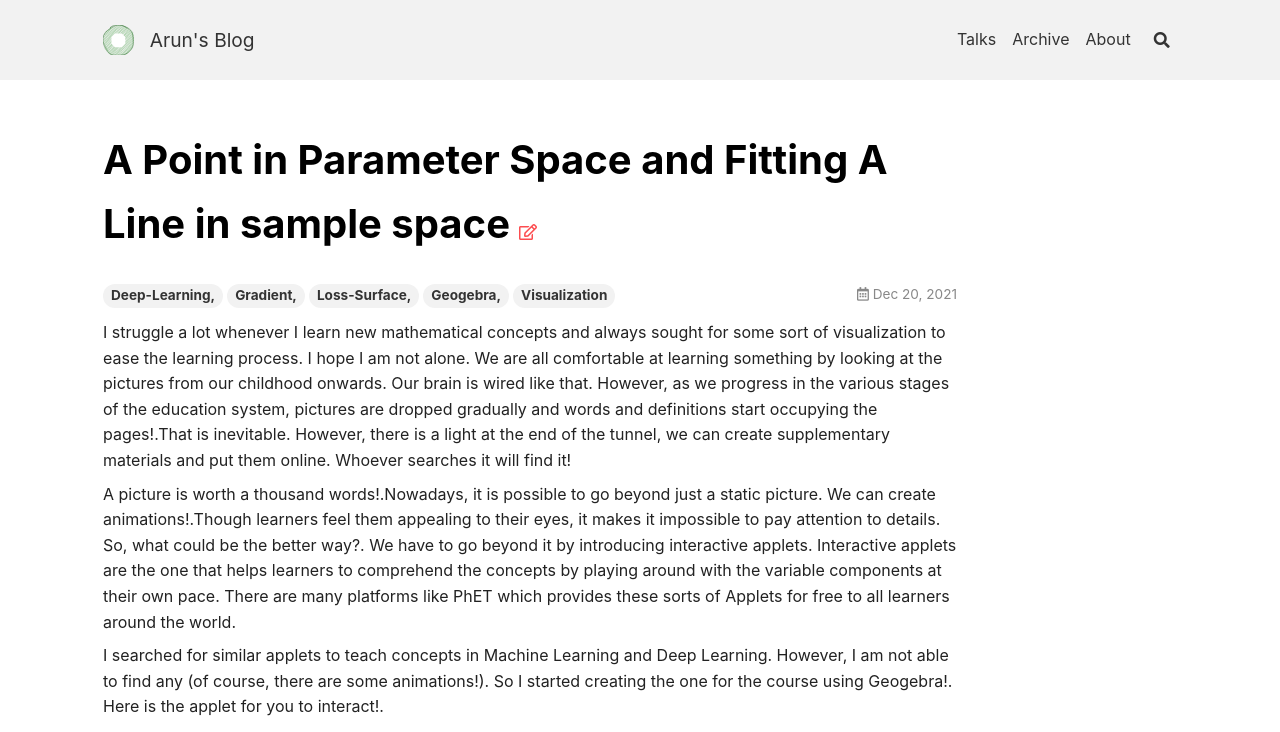
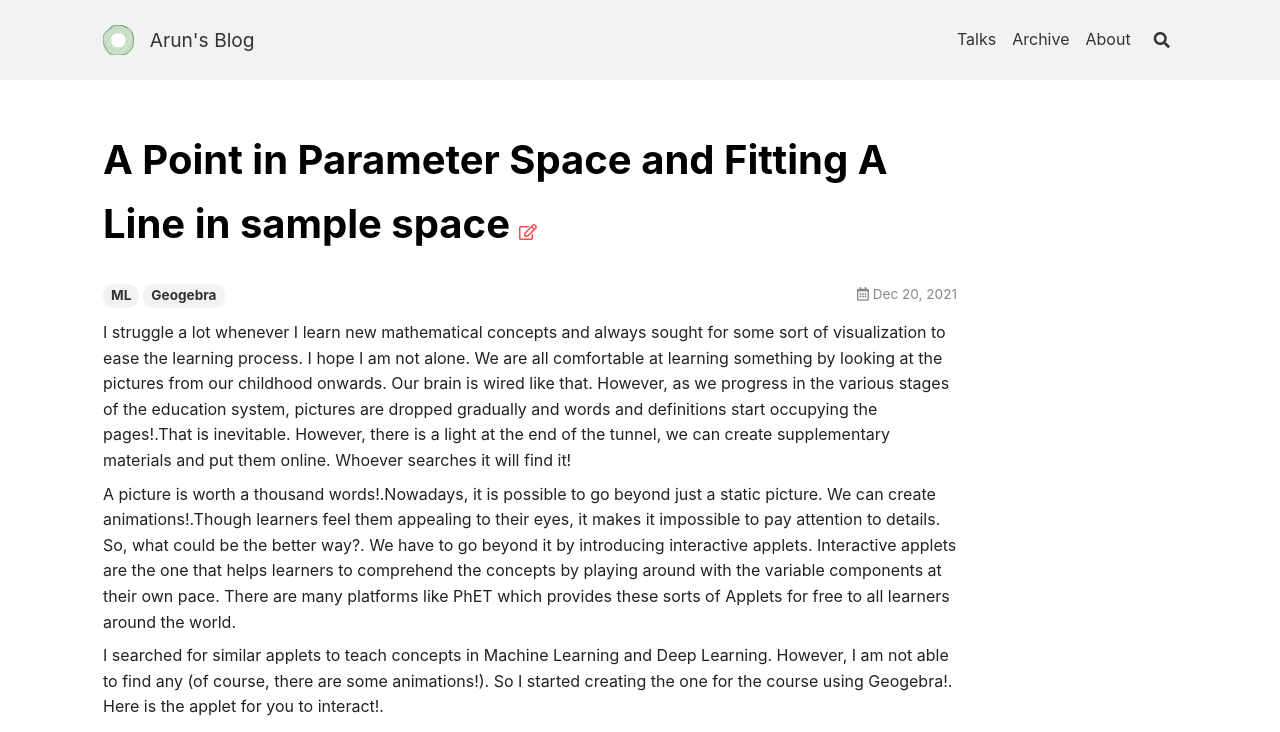
Before and after one commit to Arunprakash-A/Arunprakash-a.github.io, a Jekyll site: the page built from _posts/2021-12-20-Moving-a-Point-in-Parameter-Space-and-fitting-a-Line-An-Interactive-Applet.md, in a window 1280 px wide and 900 px high, cut to the strip 0-732 px from the top of the window. Built offline with Jekyll 4.4.1, drawn with Linux system fonts in a browser that asks for light colours; nearby versions of some CDN libraries; comment, search, counter and statistics services are not loaded.

Commit message:
Update 2021-12-20-Moving-a-Point-in-Parameter-Space-and-fitting-a-Line-An-Interactive-Applet.md

```diff
--- a/_posts/2021-12-20-Moving-a-Point-in-Parameter-Space-and-fitting-a-Line-An-Interactive-Applet.md
+++ b/_posts/2021-12-20-Moving-a-Point-in-Parameter-Space-and-fitting-a-Line-An-Interactive-Applet.md
@@ -3,7 +3,7 @@ layout: page
 keywords: "Deep-Learning, Gradient, Loss-Surface"
 title: "A Point in Parameter Space and Fitting A Line in sample space"
 date: 2021-12-20
-tags: Deep-Learning, Gradient, Loss-Surface, Geogebra, Visualization
+tags: ML Geogebra
 key: "MPPS-2012"
 comment: true
 ---
```
